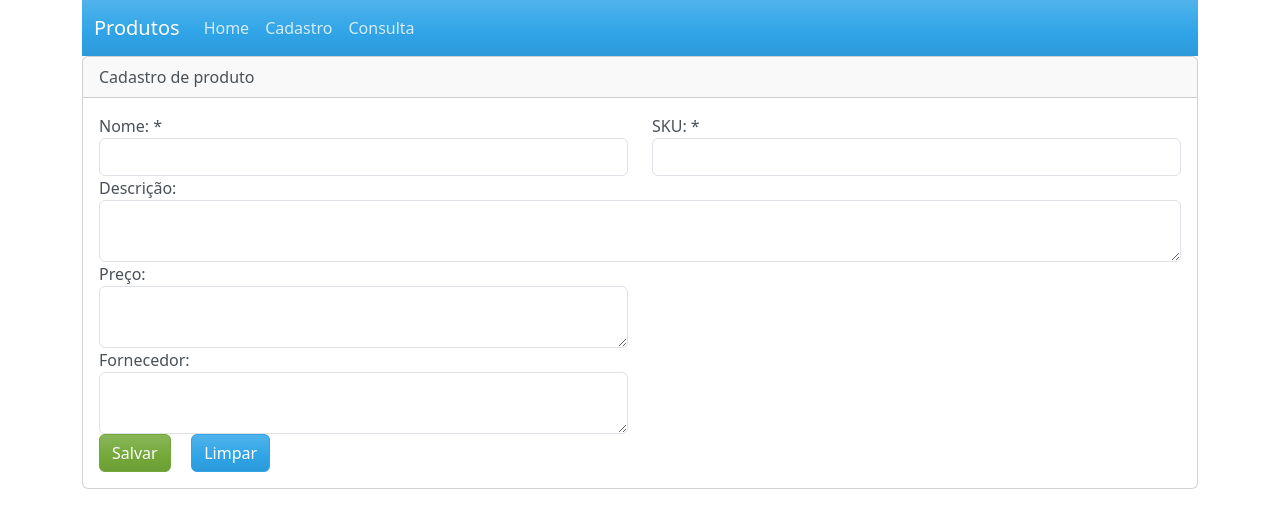
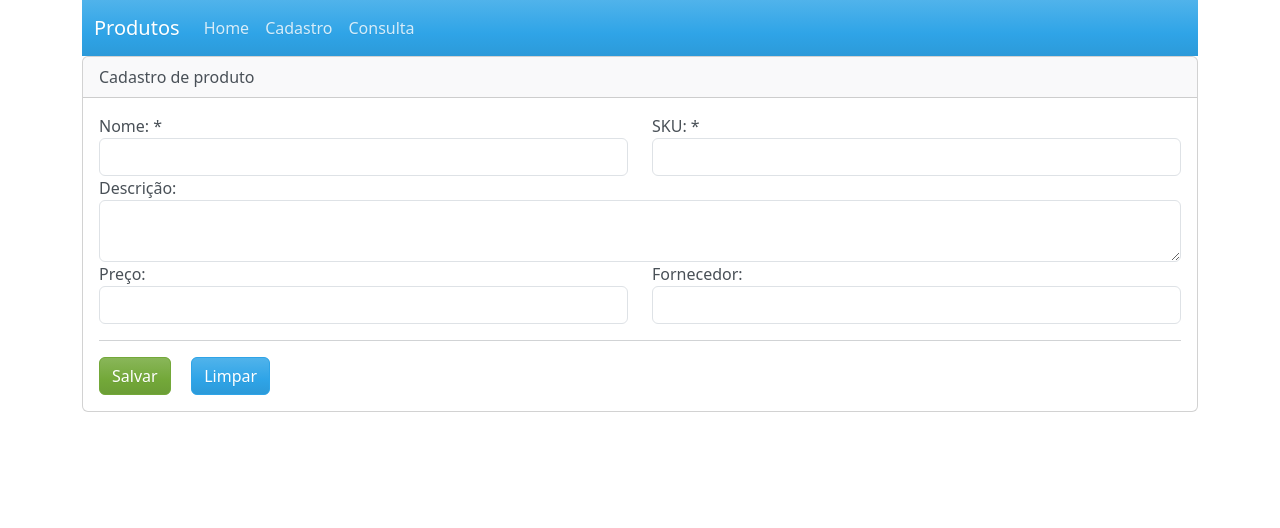
Before and after one commit to pedromartinsjesus/cadastro-produtos, a React (Create React App) app: page /#/cadastro-produtos in a window 1280 px wide. Shown: the top 528 px of the page. Built offline with nearby package versions, Linux system fonts and the light colour scheme.

Commit message:
Termino de codificacao da tela de cadastro de prosutos

```diff
--- a/src/views/produtos/cadastro.js
+++ b/src/views/produtos/cadastro.js
@@ -3,7 +3,7 @@ import React from 'react';
 export default class CadastroProduto extends React.Component {
     render() {
         return (
-            <>
+            <div>
                 <div className="card">
                     <div className="card-header">
                         Cadastro de produto
@@ -37,20 +37,18 @@ export default class CadastroProduto extends React.Component {
                          <div className="col-md-6">
                               <div className="form-group">
                                 <label>Preço: </label>
-                                <textarea className="form-control"/>
+                                <input type="text" className="form-control"/>
+                              </div>
+                         </div>
+                         <div className="col-md-6">
+                              <div className="form-group">
+                                <label>Fornecedor: </label>
+                                <input type="text" className="form-control"/>
                               </div>
                          </div>
                      </div>
-                     <div className="row">
-                         <div className="col-md-6">
-                              <div className="form-group">
-                                <label>Fornecedor: </label>
-                                <textarea className="form-control"/>
-                              </div>
-                         </div>
-                     </div>
-
-                     <div className="row">
+                      <hr/>
+                          <div className="row">
                             <div className="col-md-1">
                              <button className="btn btn-success">Salvar</button>
                             </div>
@@ -60,7 +58,7 @@ export default class CadastroProduto extends React.Component {
                      </div>
                     </div>
                 </div>
-            </>
+            </div>
         )
     }
 }
```
